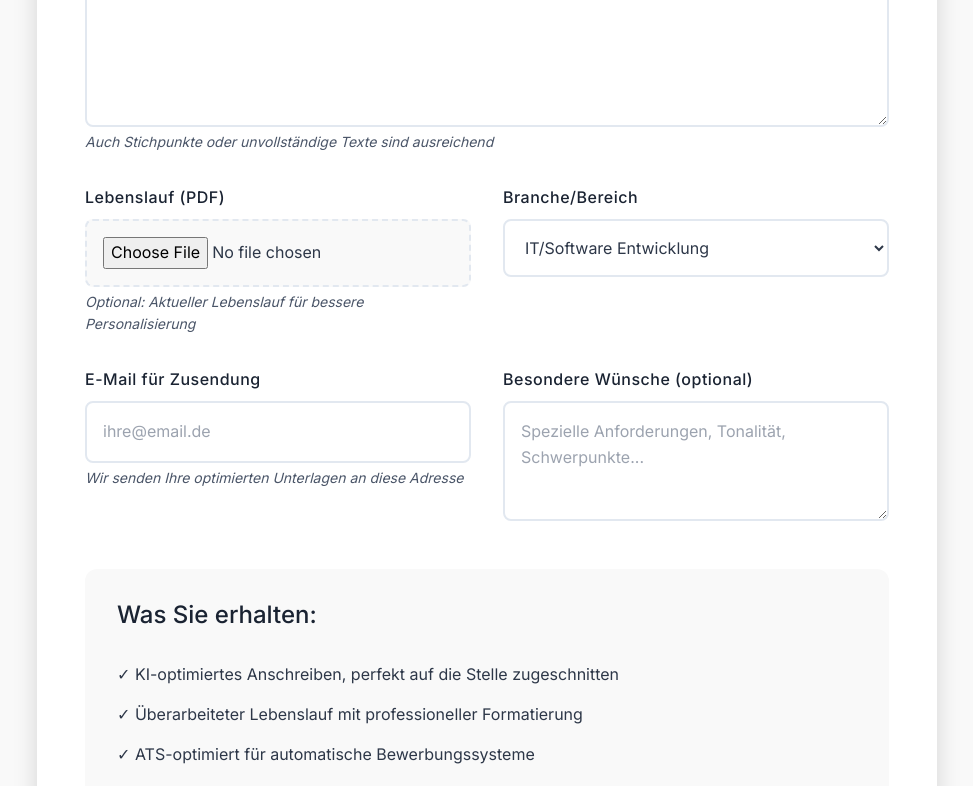
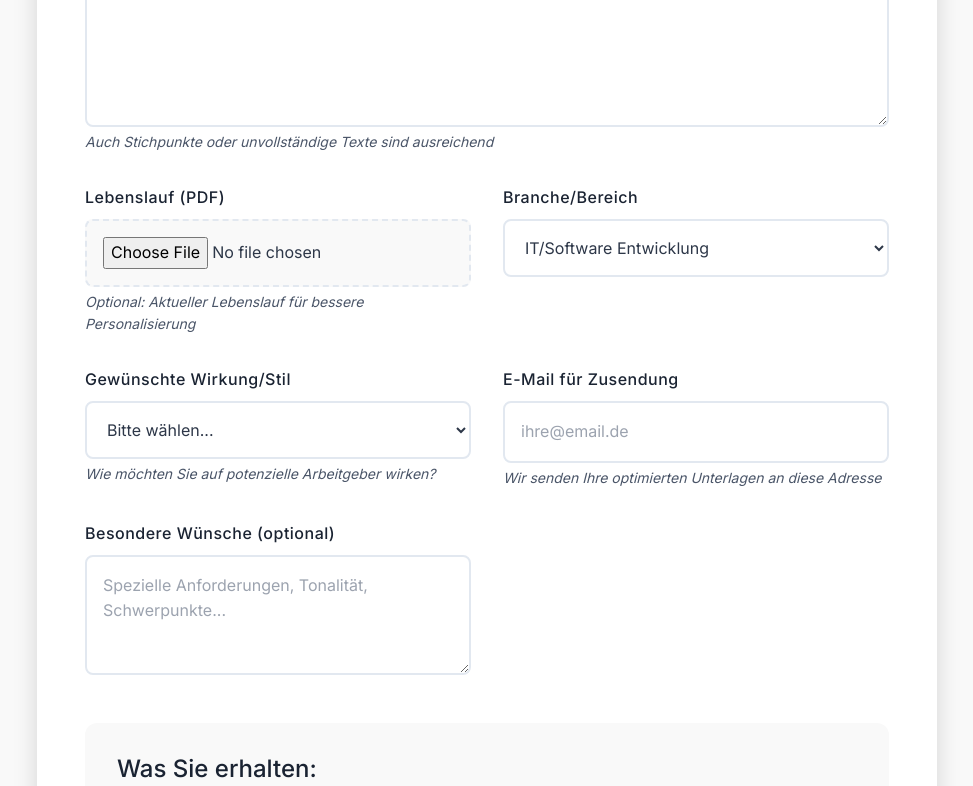
Before and after one commit to timfrenkel/ki-textstudios, a Next.js app: page /bewerbung in a window 1280 px wide. Shown: the part 1169-1955 px from the top of the page, without its empty margins (153-1126 px from the left). Built offline with nearby package versions, Linux system fonts and the light colour scheme.

Commit message:
Remove all service badges from homepage and service pages

```diff
--- a/src/app/bewerbung/page.tsx
+++ b/src/app/bewerbung/page.tsx
@@ -44,7 +44,6 @@ export default function Bewerbung() {
           <div className="hero-overlay">
             <div className="container">
               <div className="service-hero-content">
-                <div className="service-badge badge-blue">Beliebt</div>
                 <h1 className="service-hero-title">Bewerbung optimieren</h1>
                 <p className="service-hero-subtitle">KI-optimierte Anschreiben und Lebensläufe für Ihren Traumjob</p>
                 <div className="service-hero-price">ab 29€</div>
@@ -120,6 +119,20 @@ export default function Bewerbung() {
 
                 <div className="form-group">
                   <label className="form-label">
+                    Gewünschte Wirkung/Stil
+                  </label>
+                  <select className="form-select">
+                    <option value="">Bitte wählen...</option>
+                    <option value="professionell">Professionell & Seriös</option>
+                    <option value="dynamisch">Dynamisch & Innovativ</option>
+                    <option value="sympathisch">Sympathisch & Nahbar</option>
+                    <option value="fuehrungsstark">Führungsstark & Durchsetzungsfähig</option>
+                  </select>
+                  <span className="form-help">Wie möchten Sie auf potenzielle Arbeitgeber wirken?</span>
+                </div>
+
+                <div className="form-group">
+                  <label className="form-label">
                     E-Mail für Zusendung
                   </label>
                   <input
--- a/src/app/bio/page.tsx
+++ b/src/app/bio/page.tsx
@@ -44,7 +44,6 @@ export default function Bio() {
           <div className="hero-overlay">
             <div className="container">
               <div className="service-hero-content">
-                <div className="service-badge badge-green">Schnell</div>
                 <h1 className="service-hero-title">Social Media Bio optimieren</h1>
                 <p className="service-hero-subtitle">Überzeugende Bios für LinkedIn, Instagram und Co.</p>
                 <div className="service-hero-price">ab 15€</div>
--- a/src/app/dating/page.tsx
+++ b/src/app/dating/page.tsx
@@ -44,7 +44,6 @@ export default function Dating() {
           <div className="hero-overlay">
             <div className="container">
               <div className="service-hero-content">
-                <div className="service-badge badge-pink">Neu</div>
                 <h1 className="service-hero-title">Dating-Profil optimieren</h1>
                 <p className="service-hero-subtitle">Unwiderstehliche Profile für mehr Matches auf Dating-Apps</p>
                 <div className="service-hero-price">ab 19€</div>
--- a/src/app/page.tsx
+++ b/src/app/page.tsx
@@ -9,7 +9,6 @@ export default function Home() {
       description: 'KI-optimierte Anschreiben und Lebensläufe für Ihren Traumjob',
       price: '29€',
       image: 'https://images.unsplash.com/photo-1586953208448-b95a79798f07?w=600&h=400&fit=crop',
-      badge: 'Beliebt',
       color: 'blue'
     },
     {
@@ -19,7 +18,6 @@ export default function Home() {
       description: 'Unwiderstehliche Profile für Dating-Apps und Partnerbörsen',
       price: '19€',
       image: 'https://images.unsplash.com/photo-1516733725897-1aa73b87c8e8?w=600&h=400&fit=crop',
-      badge: 'Neu',
       color: 'pink'
     },
     {
@@ -29,7 +27,6 @@ export default function Home() {
       description: 'Professionelle Bios für LinkedIn, Instagram und Co.',
       price: '15€',
       image: 'https://images.unsplash.com/photo-1611224923853-80b023f02d71?w=600&h=400&fit=crop',
-      badge: 'Schnell',
       color: 'green'
     }
   ]
@@ -100,7 +97,6 @@ export default function Home() {
                 href={`/${service.id}`}
                 className="service-card card"
               >
-                <div className={`service-badge badge-${service.color}`}>{service.badge}</div>
                 <img
                   src={service.image}
                   alt={service.title}
```
